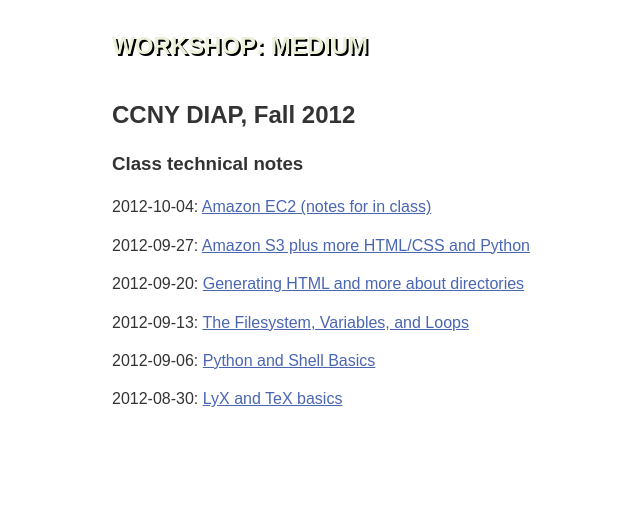
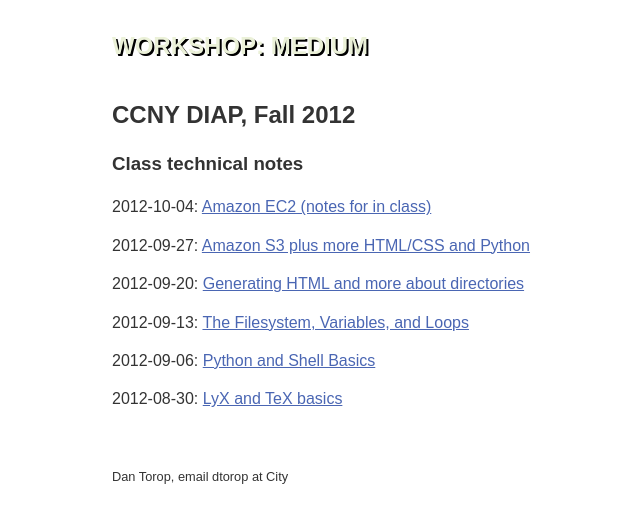
Before and after one commit to dtorop/city-archive-fall12, a Jekyll site: the page built from index.markdown, in a window 1280 px wide. Shown: the top 523 px of the page, without its empty margins (168-808 px from the left). Built offline with Jekyll 4.4.1, drawn with Linux system fonts in a browser that asks for light colours.

Commit message:
add email address

```diff
--- a/index.markdown
+++ b/index.markdown
@@ -15,3 +15,7 @@ CCNY DIAP, Fall 2012
 {% endif %}
 </p>
 {% endfor %}
+
+<br/>
+
+<small>Dan Torop, email dtorop at City</small>
```
